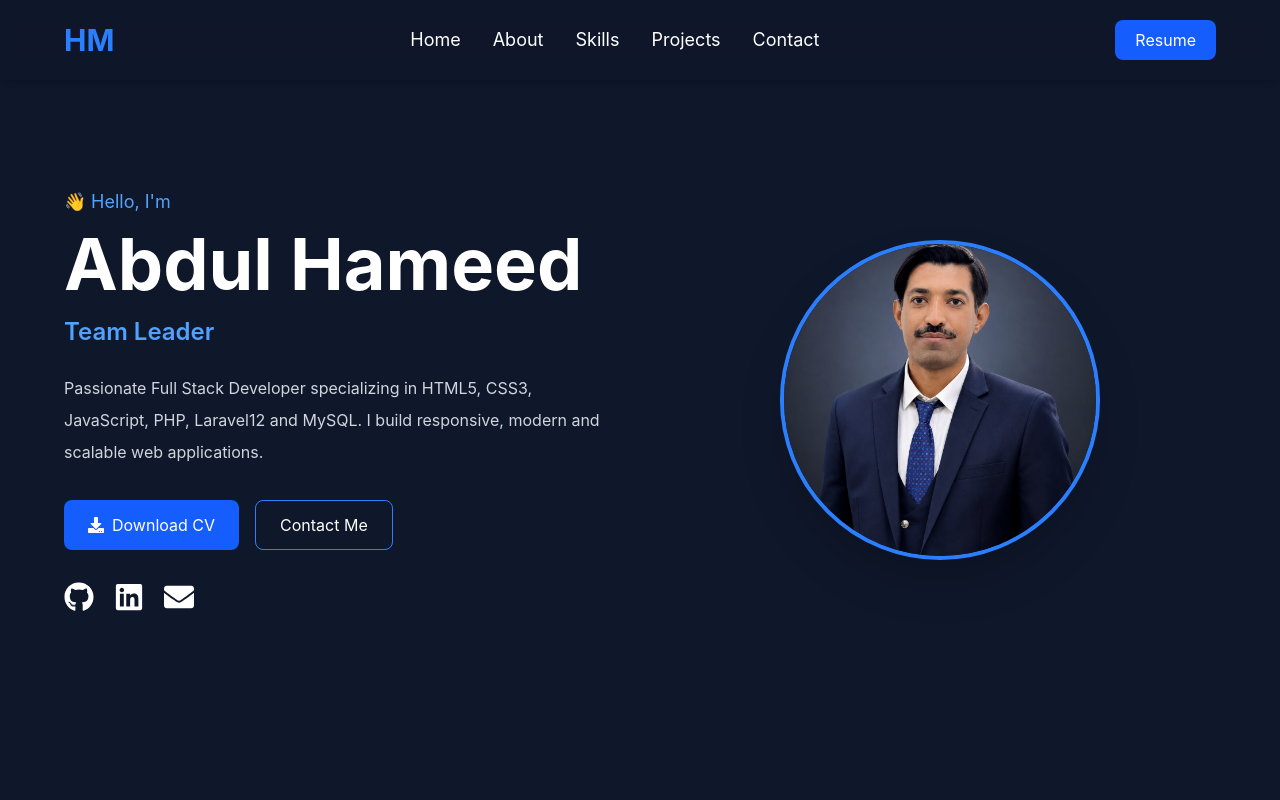
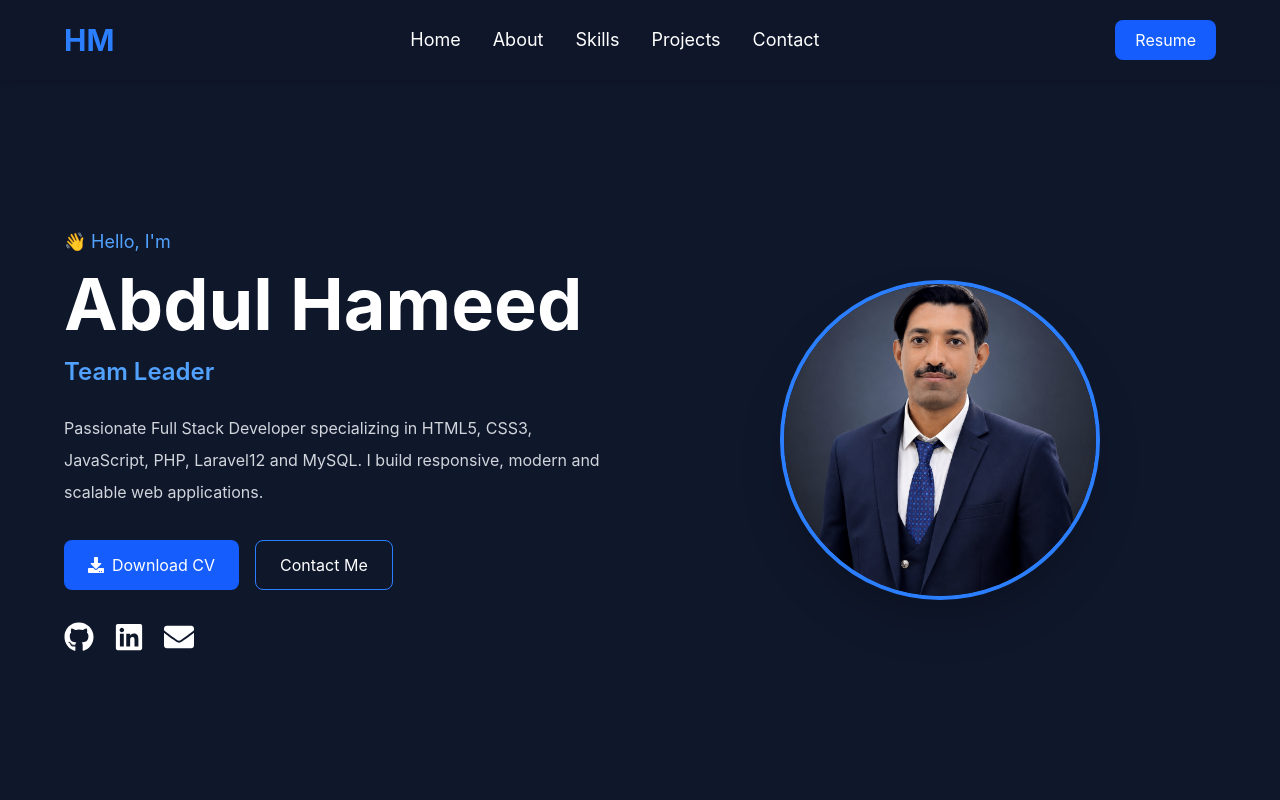
Before and after one commit to maharhameed4-tech/Abdul-Hameed-Portfolio, a React (Vite) app: page / in a window 1280 px wide. Shown: the top 800 px of the page. Built offline with nearby package versions, Linux system fonts and the light colour scheme.

Commit message:
Fixed Hello I m text

```diff
--- a/src/Components/Hero/Hero.jsx
+++ b/src/Components/Hero/Hero.jsx
@@ -12,9 +12,9 @@ import profile from "../../assets/Images/profile.png";
 function Hero() {
   return (
     <section
-      id="home"
-      className="min-h-screen flex items-center bg-slate-900 text-white"
-    >
+  id="home"
+  className="min-h-screen flex items-center bg-slate-900 text-white pt-24 md:pt-20"
+   >
       <div className="container-custom grid md:grid-cols-2 gap-12 items-center">
 
         {/* Left Side */}
```
